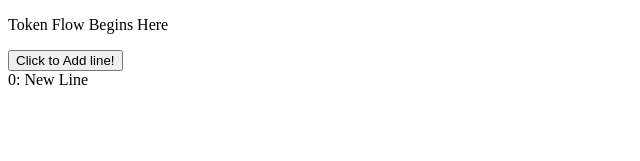
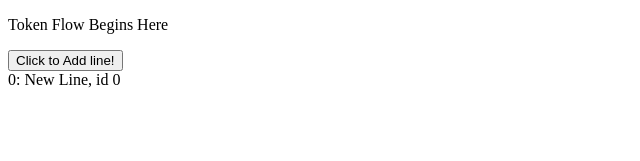
Before and after one commit to D0rkKnight/BlitzFactor, a React app: page / in a window 1280 px wide. Both pictures are taken after a click on the button "Click to Add line!". Shown: the top 161 px of the page, without its empty margins (0-640 px from the left). Built offline with nearby package versions, Linux system fonts and the light colour scheme; the HTML template or start-up script is replaced by a standard one.

Commit message:
React is hard

```diff
--- a/src/editor_frontend/App.tsx
+++ b/src/editor_frontend/App.tsx
@@ -3,7 +3,6 @@ import * as React from "react";
 import TokenFlow from './tokenFlow';
 import { DndProvider } from "react-dnd";
 import { HTML5Backend } from "react-dnd-html5-backend";
-
 
 import Editor from './editor';
 
--- a/src/editor_frontend/editor.tsx
+++ b/src/editor_frontend/editor.tsx
@@ -1,5 +1,4 @@
-
-import { TokenHandle } from "./token";
+import {TokenHook} from './tokenHook';
 
 declare var acquireVsCodeApi: any;
 
@@ -22,7 +21,7 @@ export default class Editor {
 
   // Create callback list (hook layer for vscode incoming data)
   static tokenChangeCB: Function[] = [];
-  static selectedLine: TokenHandle | null = null;
+  static selectedLines: TokenHook[] = [];
 
   // This is pretty important
   static tokenState = {
@@ -59,24 +58,31 @@ export default class Editor {
     });
   }
 
-  static setSelectedLine(line: TokenHandle | null) {
-    if (this.selectedLine != null && line != null && this.selectedLine.id === line.id)
+  static setSelectedLine(line: TokenHook, multiSelect: boolean = false) {
+    if (this.selectedLines.includes(line))
       return;
 
-    if (Editor.selectedLine)
-      Editor.selectedLine.deselect();
+    if (!multiSelect){
+      // Deselect all other lines
+      this.selectedLines.forEach(l => {
+        l.deselect();
+      });
 
-    this.selectedLine = line;
+      this.selectedLines = [line];
+    }
+    else
+      this.selectedLines.push(line);
   }
 
-  static swapLines(line1: number, line2: number) {
-    if (line1 === line2)
+  static moveLine(from: number, to: number) {
+    if (from === to)
       return;
 
-    const tokens = this.tokenState.tokens;
-    const temp = tokens[line1];
-    tokens[line1] = tokens[line2];
-    tokens[line2] = temp;
+    // Move token and shift everything else
+    const tokens = Editor.tokenState.tokens;
+    const token = tokens[from];
+    tokens.splice(from, 1);
+    tokens.splice(to, 0, token);
 
     this.redraw(tokens);
     this.writeText(tokens.join('\r'));
@@ -84,7 +90,7 @@ export default class Editor {
 
   static addLine() {
     const tokens = Editor.tokenState.tokens;
-    tokens.push('New Line');
+    tokens.push('New Line, id '+Editor.nextID);
     Editor.redraw(tokens);
     Editor.writeText(tokens.join('\r'));
   }
--- a/src/editor_frontend/token.tsx
+++ b/src/editor_frontend/token.tsx
@@ -5,15 +5,12 @@ import {ItemTypes} from "./constants";
 import {useDrag} from "react-dnd";
 import {useDrop} from "react-dnd";
 import {useRef} from "react";
-
-export interface TokenHandle {
-  deselect: Function;
-  id: number;
-}
+import { TokenHook } from "./tokenHook";
 
 interface DragItem {
   line: number;
 }
+
 
 export default function Token({ children, id, line, color = "blue"}) {
   const ref = useRef<HTMLDivElement>(null)
@@ -34,22 +31,18 @@ export default function Token({ children, id, line, color = "blue"}) {
       drop: (item: DragItem, monitor) => {
 
         // Swap lines
-        Editor.swapLines(line, item.line);
+        Editor.moveLine(item.line, line);
       }
     })
   );
 
-  // Just a callback object, gets regenerated every render
-  var lineHandle = {
-    deselect: function() {
-      setState({ hovered: false, selected: false });
-    },
-    id: id, // Use ID for actual line comparison
-  } as TokenHandle;
-
   function onLineClick() {
     setState({ ...state, selected: true });
-    Editor.setSelectedLine(lineHandle);
+    Editor.setSelectedLine({
+      deselect: () => {
+        setState({ ...state, selected: false });
+      }
+    });
   };
 
   function setHover(val: boolean) {
@@ -79,7 +72,6 @@ export default function Token({ children, id, line, color = "blue"}) {
     }
   };
 
-
   const style = {
     backgroundColor: getBGCol(),
   };
--- /dev/null
+++ b/src/editor_frontend/tokenHook.tsx
@@ -0,0 +1,4 @@
+
+export interface TokenHook {
+    deselect: () => void;
+  }
--- a/webpack/webpack.config.js
+++ b/webpack/webpack.config.js
@@ -21,7 +21,7 @@ const extensionConfig = {
   // },
   output: {
     // the bundle is stored in the 'dist' folder (check package.json), 📖 -> https://webpack.js.org/configuration/output/
-    path: path.resolve(__dirname, 'dist'),
+    path: path.resolve(__dirname, '../dist'),
     filename: '[name].js',
     libraryTarget: 'commonjs2'
   },
```
Also changed, not shown: webpack/webpack_cosmos.config.js (+1 -8 lines).
